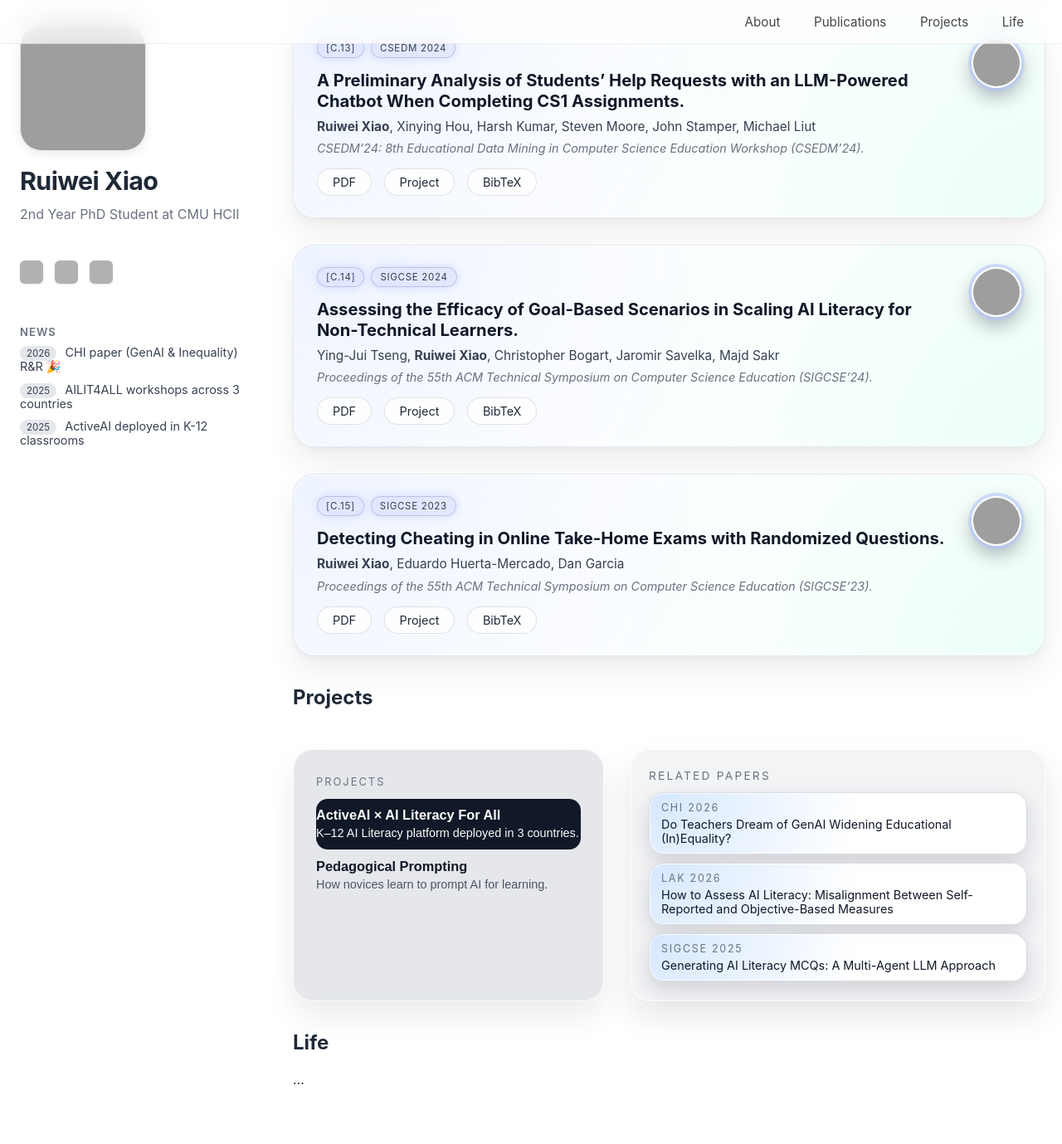
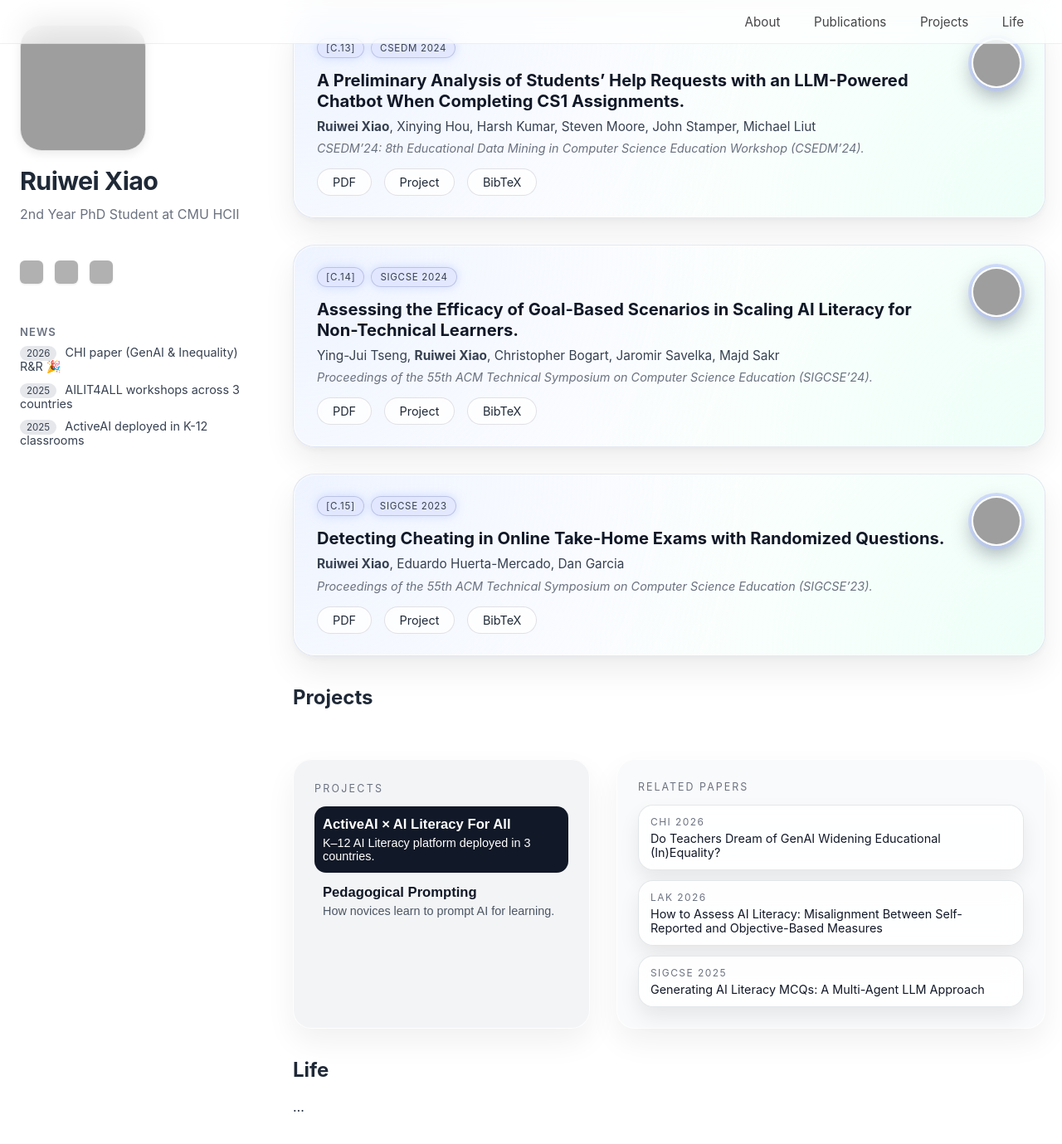
Before and after one commit to ruiwei-xiao/ruiwei-xiao.github.io, a Jekyll site: the page built from index.md, in a window 1280 px wide and 1400 px high, scrolled down 3631 px. Shown: the top 1379 px of the window at 83% size. Built offline with Jekyll 4.4.1, drawn with Linux system fonts in a browser that asks for light colours; grey boxes are pictures that could not be loaded.

Commit message:
Update style.css

```diff
--- a/assets/css/style.css
+++ b/assets/css/style.css
@@ -479,12 +479,12 @@ section, main {
 /* ============================= */
 
 .projects-shell {
-  margin-top: 48px;
+  margin-top: 60px;
 }
 
 .projects-layout {
   display: grid;
-  grid-template-columns: minmax(0, 0.9fr) minmax(0, 1.2fr);
+  grid-template-columns: minmax(0, 0.9fr) minmax(0, 1.3fr);
   gap: 32px;
   align-items: stretch;
 }
@@ -492,80 +492,74 @@ section, main {
 /* 左边：项目列表 */
 
 .projects-list {
-  background: #e5e7eb;
-  border-radius: 24px;
-  padding: 32px 28px;
+  background: #f3f4f6;
+  border-radius: 22px;
+  padding: 28px 26px;
   box-shadow:
-    0 18px 36px rgba(0,0,0,0.08),
+    0 16px 36px rgba(0,0,0,0.06),
     0 0 0 1px rgba(255,255,255,0.9) inset;
 }
 
 .projects-label {
-  font-size: 0.8rem;
+  font-size: 0.78rem;
   text-transform: uppercase;
-  letter-spacing: 0.16em;
+  letter-spacing: 0.18em;
   color: #6b7280;
-  margin-bottom: 14px;
+  margin-bottom: 16px;
 }
 
 .project-item {
   width: 100%;
-  text-align: left;
   border: none;
   background: transparent;
-  padding: 10px 0 12px;
+  text-align: left;
+  padding: 12px 10px;
   border-radius: 14px;
   cursor: pointer;
-
   transition: background 0.18s ease, transform 0.18s ease;
 }
 
 .project-item h3 {
-  font-size: 1.02rem;
-  margin: 0 0 4px;
+  margin: 0;
+  font-size: 1.04rem;
   color: #111827;
 }
 
 .project-item p {
-  margin: 0;
+  margin: 4px 0 0;
   font-size: 0.9rem;
   color: #4b5563;
 }
 
-/* hover & active 状态 */
-
 .project-item:hover {
-  background: rgba(255,255,255,0.6);
-  transform: translateY(-1px);
+  background: rgba(255,255,255,0.7);
+  transform: translateY(-2px);
 }
 
 .project-item.is-active {
   background: #111827;
-  transform: translateY(-1px);
+  transform: translateY(-2px);
 }
 
 .project-item.is-active h3,
 .project-item.is-active p {
-  color: #f9fafb;
+  color: white;
 }
 
-/* 右边：paper 缩略墙 */
+/* 右侧内容区 */
 
 .projects-detail {
-  position: relative;
-  min-height: 220px;
-
-  background: #f3f4f6;
-  border-radius: 24px;
-  padding: 24px 22px;
+  background: #f9fafb;
+  border-radius: 22px;
+  padding: 26px 26px;
+  min-height: 240px;
   box-shadow:
-    0 18px 36px rgba(15,23,42,0.10),
+    0 16px 36px rgba(0,0,0,0.06),
     0 0 0 1px rgba(255,255,255,0.9) inset;
 }
 
 .project-panel {
   display: none;
-  height: 100%;
 }
 
 .project-panel.is-active {
@@ -573,50 +567,41 @@ section, main {
 }
 
 .project-panel-title {
-  font-size: 0.86rem;
+  font-size: 0.78rem;
   text-transform: uppercase;
   letter-spacing: 0.16em;
   color: #6b7280;
-  margin-bottom: 12px;
+  margin-bottom: 14px;
 }
 
-/* 缩略卡：迷你版 Vision Pro 卡片 */
+/* 缩略卡墙 */
 
 .project-papers-grid {
   display: grid;
-  grid-template-columns: minmax(0, 1fr);
-  gap: 10px;
+  grid-template-columns: 1fr;
+  gap: 12px;
 }
 
 .project-paper-mini {
-  padding: 10px 14px;
+  padding: 12px 14px;
+  background: rgba(255,255,255,0.85);
+  backdrop-filter: blur(12px);
   border-radius: 18px;
-  background:
-    radial-gradient(circle at top left, rgba(191, 219, 254, 0.65), transparent 55%),
-    rgba(255,255,255,0.95);
-  border: 1px solid rgba(209,213,219,0.8);
+  border: 1px solid rgba(209,213,219,0.6);
   box-shadow:
-    0 10px 24px rgba(15,23,42,0.15),
+    0 12px 24px rgba(0,0,0,0.08),
     0 0 0 1px rgba(255,255,255,0.9) inset;
 }
 
-.project-paper-mini .mini-tag {
-  font-size: 0.78rem;
+.mini-tag {
+  font-size: 0.75rem;
   text-transform: uppercase;
-  letter-spacing: 0.14em;
   color: #6b7280;
+  letter-spacing: 0.12em;
   margin-bottom: 4px;
 }
 
-.project-paper-mini .mini-title {
+.mini-title {
   font-size: 0.9rem;
   color: #111827;
 }
-
-/* 小屏幕下上下堆叠 */
-
-@media (max-width: 900px) {
-  .projects-layout {
-    grid-template-columns: minmax(0, 1fr);
-  }
-}
```
